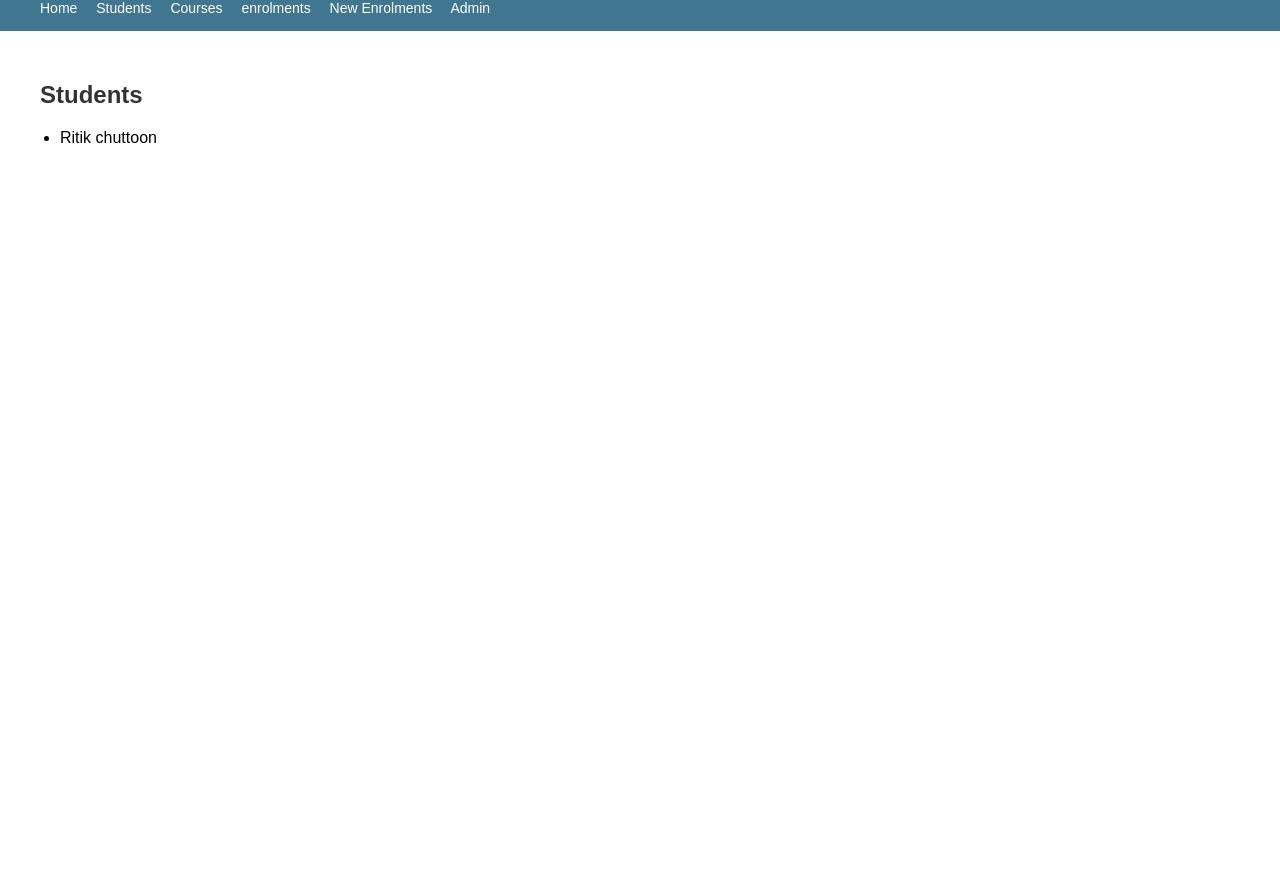
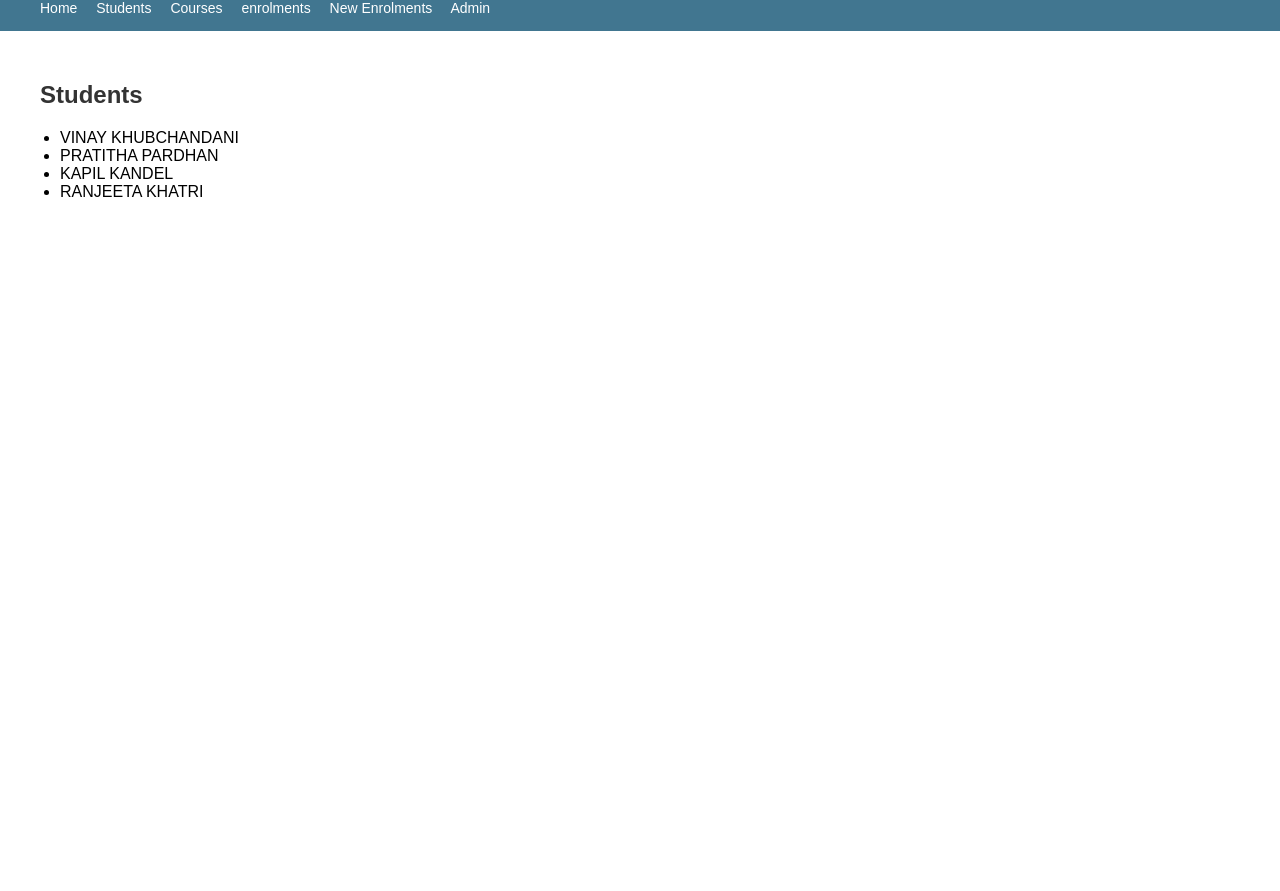
Before and after one commit to Vinay623/django-project, a Django app: page /students/ in a window 1280 px wide. Shown: the part 66-957 px from the top of the page. Run offline with Django 5.2, Linux system fonts and the light colour scheme; data that the repository does not hold is empty.

Commit message:
Updated ADR properly

```diff
--- a/enrolment/templates/enrolment/base.html
+++ b/enrolment/templates/enrolment/base.html
@@ -3,6 +3,8 @@
 <head>
     <title>Campus Enrolment Manager</title>
     <style>
+
+
         body {
             margin: 0;
             font-family: Arial, sans-serif;
--- a/enrolment/templates/enrolment/course_list.html
+++ b/enrolment/templates/enrolment/course_list.html
@@ -7,6 +7,9 @@
         <li>{{ course }}</li>
     {% empty %}
         <li>HIT237 BUILDING INTERACTIVE SOFTWARE</li>
+        <li>HIT326 DATABASE-DRIVEN WEB APPLICATIONS</li>
+        <li>HIT363 ENTERPRISE IT MANAGEMENT</li>
+        <li>HIT381 HUMAN COMPUTER INTERACTION AND DESIGN</li>
     {% endfor %}
 </ul>
 {% endblock %}
--- a/enrolment/templates/enrolment/student_list.html
+++ b/enrolment/templates/enrolment/student_list.html
@@ -6,7 +6,10 @@
     {% for student in students %}
         <li>{{ student }}</li>
     {% empty %}
-        <li>Ritik chuttoon</li>
+        <li>VINAY KHUBCHANDANI</li>
+        <li>PRATITHA PARDHAN</li>
+        <li>KAPIL KANDEL</li>
+        <li>RANJEETA KHATRI</li>
     {% endfor %}
 </ul>
 {% endblock %}
```
Also changed, not shown: enrolment/admin.py (line endings or trailing spaces).
